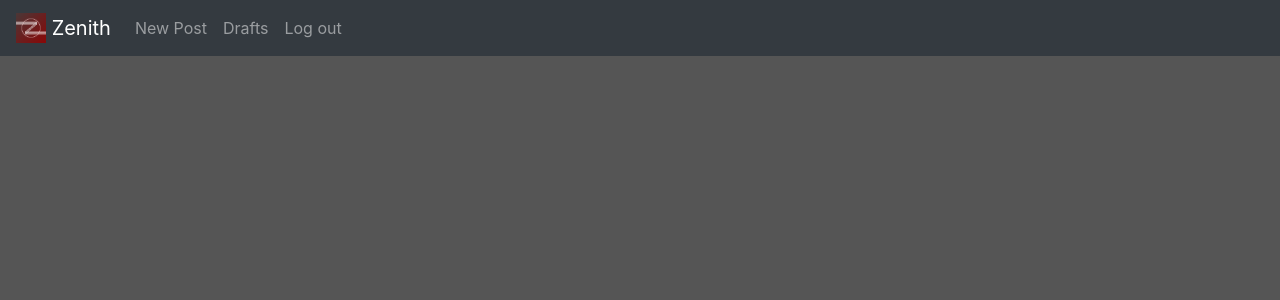
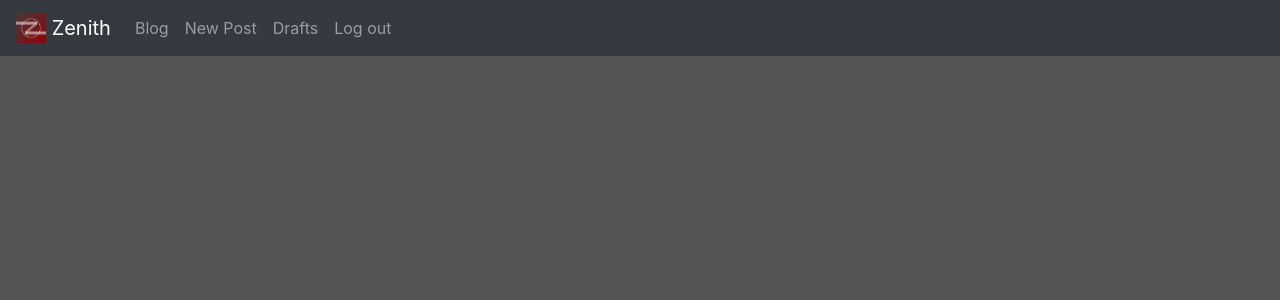
Before and after one commit to WillEdMatsypie/bridging-coursework, a Django app: page /drafts/ in a window 1280 px wide. Shown: the top 300 px of the page. Run offline with Django 3.2, Linux system fonts and the light colour scheme; the visitor is signed in with stand-in values (Sample User, id 1); data that the repository does not hold is empty; some libraries are stand-ins or nearby versions.

Commit message:
Added blog to nav bar

```diff
--- a/blog/templates/blog/base.html
+++ b/blog/templates/blog/base.html
@@ -24,6 +24,10 @@
             </button>
             <div class="collapse navbar-collapse" id="navbarNav">
               <ul class="navbar-nav">
+                <!-- class="active" -->
+                <li>
+                    <a class="nav-link" href="/">Blog<span class="sr-only">(current)</span></a>
+                </li>
                 {% if user.is_authenticated %}
                 <li>
                     <a href="{% url 'post_new' %}" class="nav-link">New Post</span></a>
```
